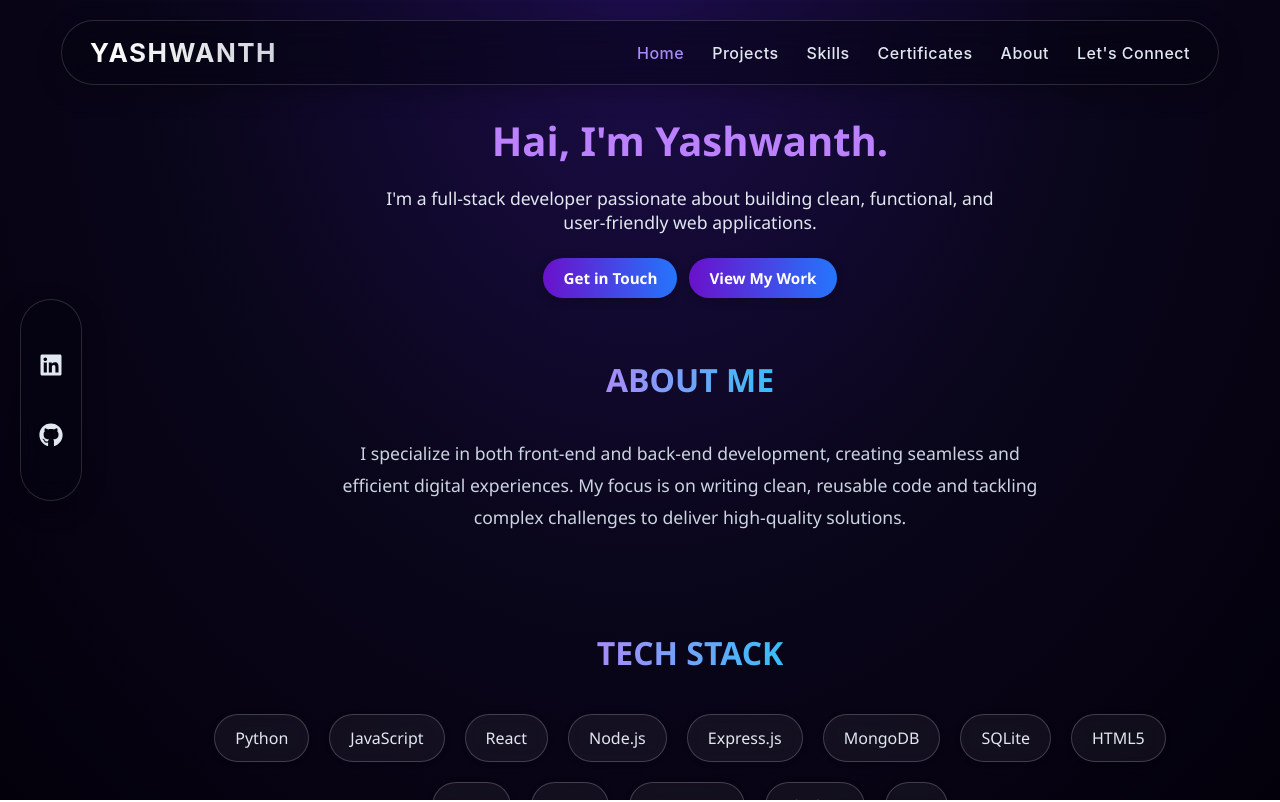
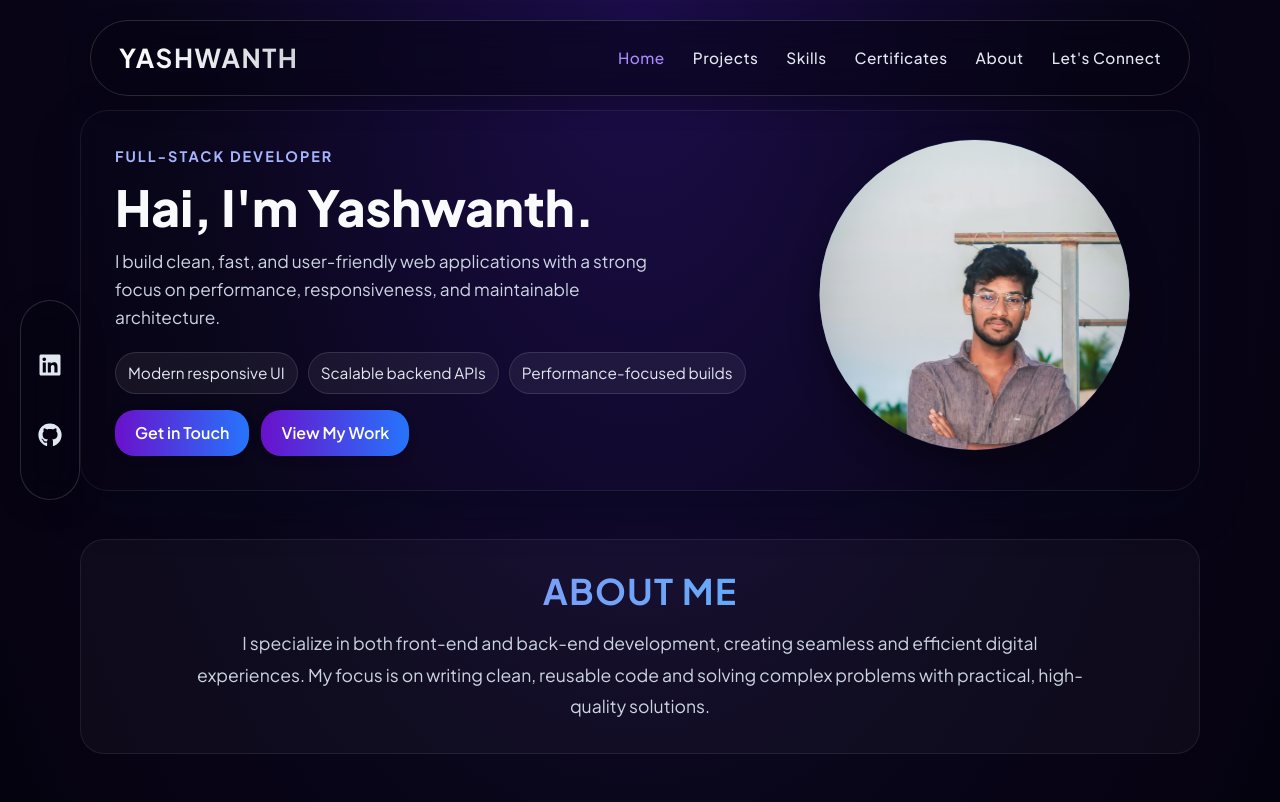
Before and after one commit to Yashwanth1943/Portofolio, a React (Create React App) app in the folder frontend/: page / in a window 1280 px wide. Shown: the top 802 px of the page. Built offline with nearby package versions, Linux system fonts and the light colour scheme.

Commit message:
Refine home hero UX, typography, and form behavior

```diff
--- a/frontend/src/App.scss
+++ b/frontend/src/App.scss
@@ -1,40 +1,22 @@
-html, body {
+html,
+body {
   margin: 0;
   padding: 0;
-  width: 100vw;
-  height: 100vh;
-  box-sizing: border-box;
+  width: 100%;
+  min-height: 100%;
   overflow-x: hidden;
   background: radial-gradient(at top, #1c0d4a, #0a061b, #03000b);
-  cursor: auto  ;
 }
 
-.portfolio-container {
-  width: 100%;
-  min-height: 100vh; /* Ensures full viewport height, no extra space */
-  margin: 0;
-  padding: 0;
+* {
   box-sizing: border-box;
-  background: linear-gradient(to right, #0d0b1f, #12002c);
 }
 
-.home-container {
+.app-container {
   width: 100%;
-  margin: 20px;
-  padding: 60px 20px 0 80px; /* top, right, bottom, left */
-  box-sizing: border-box;
-  font-family: 'Segoe UI', Tahoma, Geneva, Verdana, sans-serif;
-  color: #d8cfff;
+  min-height: 100vh;
 }
 
-.portfolio-container,
-.home-container {
-  overflow: hidden;
+.app-main {
+  width: 100%;
 }
-
-@media (max-width: 768px) {
-  .home-container {
-    padding-left: 0;
-    padding-top: 60px;
-  }
-}
--- a/frontend/src/components/First5Seconds/index.scss
+++ b/frontend/src/components/First5Seconds/index.scss
@@ -1,11 +1,3 @@
-/* Global styles for the body */
-body {
-  background-color: #121212;
-  color: #fff;
-  font-family: "Poppins", sans-serif;
-  margin: 0;
-}
-
 /* Container for centering content */
 .container {
   display: flex;
@@ -15,6 +7,7 @@ body {
   height: 100vh;
   width: 100vw;
   text-align: center;
+  color: #E2E8F0;
 
   /* Styles for individual items, nested inside container */
   .item {
--- a/frontend/src/components/Header/index.scss
+++ b/frontend/src/components/Header/index.scss
@@ -30,7 +30,7 @@
 
 /* Brand / Logo */
 .brand-text {
-  font-size: 26px;
+  font-size: clamp(1.1rem, 2.3vw, 1.625rem);
   font-weight: 700;
   background: linear-gradient(90deg, #ffffff, #d1d5db);
   -webkit-background-clip: text;
@@ -60,7 +60,7 @@
   color: #e2e8f0;
   text-decoration: none;
   font-weight: 500;
-  font-size: 1rem;
+  font-size: clamp(0.95rem, 1.2vw, 1.05rem);
   letter-spacing: 0.5px;
   transition: color 0.3s ease;
 }
@@ -132,7 +132,7 @@
   color: #e2e8f0;
   text-decoration: none;
   font-weight: 500;
-  font-size: 1.2rem;
+  font-size: clamp(1rem, 1.8vw, 1.2rem);
   letter-spacing: 0.5px;
   padding: 10px 20px;
   border-radius: 8px;
@@ -181,7 +181,7 @@
   }
 
   .brand-text {
-    font-size: 18px;
+    font-size: clamp(1rem, 3.2vw, 1.125rem);
   }
 
   .hamburger {
@@ -200,7 +200,7 @@
   }
 
   .mobile-nav .nav-link {
-    font-size: 1.1rem;
+    font-size: clamp(0.95rem, 2.8vw, 1.1rem);
     width: 100%;
     text-align: center;
   }
--- a/frontend/src/components/Home/index.jsx
+++ b/frontend/src/components/Home/index.jsx
@@ -1,4 +1,4 @@
-import React, { useEffect, useRef } from 'react';
+import React, { useEffect, useRef, useState } from 'react';
 import { gsap } from 'gsap';
 import { ScrollTrigger } from 'gsap/ScrollTrigger';
 import { NavLink } from 'react-router-dom';
@@ -7,7 +7,9 @@ import './index.scss';
 gsap.registerPlugin(ScrollTrigger);
 
 const HomePage = () => {
+  const [photoLoaded, setPhotoLoaded] = useState(true);
   const heroRef = useRef(null);
+  const heroPhotoRef = useRef(null);
   const aboutRef = useRef(null);
   const techRef = useRef(null);
 
@@ -19,92 +21,129 @@ const HomePage = () => {
       return;
     }
 
-    // --- GSAP CONTEXT (Strict Mode Safe) ---
     const ctx = gsap.context(() => {
-
-      // Hero Section Animation
       gsap.from(heroRef.current, {
         opacity: 0,
         y: 30,
         duration: 1,
-        ease: "power3.out",
+        ease: 'power3.out',
       });
 
-      // About Section Animation
+      gsap.from(heroPhotoRef.current, {
+        opacity: 0,
+        scale: 0.92,
+        y: 20,
+        duration: 1,
+        delay: 0.2,
+        ease: 'power3.out',
+      });
+
       gsap.from(aboutRef.current, {
         opacity: 0,
         y: 50,
         duration: 1.2,
-        ease: "power3.out",
+        ease: 'power3.out',
         scrollTrigger: {
           trigger: aboutRef.current,
-          start: "top 85%",
-        }
+          start: 'top 85%',
+        },
       });
 
-      // Tech Section Animation
       const techSection = techRef.current;
-
       const tl = gsap.timeline({
         scrollTrigger: {
           trigger: techSection,
-          start: "top 85%",
-        }
+          start: 'top 85%',
+        },
       });
 
-      tl.from(techSection.querySelector(".section-heading"), {
+      tl.from(techSection.querySelector('.section-heading'), {
         opacity: 0,
         y: 30,
         duration: 0.8,
-        ease: "power3.out"
+        ease: 'power3.out',
       });
 
       tl.from(
-        techSection.querySelectorAll(".chip"),
+        techSection.querySelectorAll('.chip'),
         {
           opacity: 0,
           y: 20,
           stagger: 0.08,
           duration: 0.5,
-          ease: "power2.out",
+          ease: 'power2.out',
         },
-        "-=0.2"
+        '-=0.2'
       );
     });
 
-    return () => ctx.revert(); // Clean, safe cleanup
+    return () => ctx.revert();
   }, []);
 
   return (
     <div className="home-container">
       <div className="home-sections">
+        <section ref={heroRef} className="hero-section">
+          <div className="hero-layout">
+            <div className="hero-copy">
+              <p className="hero-kicker">FULL-STACK DEVELOPER</p>
+              <h1 className="hero-heading">Hai, I&apos;m Yashwanth.</h1>
+              <p className="hero-subtitle">
+                I build clean, fast, and user-friendly web applications with a
+                strong focus on performance, responsiveness, and maintainable architecture.
+              </p>
 
-        {/* Hero Section */}
-        <section ref={heroRef} className="hero-section">
-          <h1 className="hero-heading">Hai, I'm Yashwanth.</h1>
-          <p className="hero-subtitle">
-            I'm a full-stack developer passionate about building
-            clean, functional, and user-friendly web applications.
-          </p>
+              <ul className="hero-highlights" aria-label="Core strengths">
+                <li>Modern responsive UI</li>
+                <li>Scalable backend APIs</li>
+                <li>Performance-focused builds</li>
+              </ul>
+
               <div className="hero-buttons">
                 <NavLink className="btn" to="/contact">Get in Touch</NavLink>
                 <NavLink className="btn" to="/projects">View My Work</NavLink>
               </div>
+            </div>
+
+            <figure
+              ref={heroPhotoRef}
+              className="hero-photo-frame"
+              aria-label="Yashwanth profile photo"
+            >
+              {photoLoaded ? (
+                <img
+                  className="hero-photo"
+                  src="/profile.jpg"
+                  alt="Yashwanth portrait"
+                  width="800"
+                  height="800"
+                  loading="eager"
+                  decoding="async"
+                  fetchPriority="high"
+                  sizes="(min-width: 1024px) 300px, (min-width: 768px) 32vw, 54vw"
+                  onError={() => setPhotoLoaded(false)}
+                />
+              ) : (
+                <div className="hero-photo-fallback" aria-hidden="true">YS</div>
+              )}
+            </figure>
+          </div>
         </section>
 
-        {/* About Section */}
         <section ref={aboutRef} className="about-section">
+          <div className="content-card">
             <h2 className="section-heading">About Me</h2>
             <p className="about-text">
               I specialize in both front-end and back-end development,
               creating seamless and efficient digital experiences. My focus
-            is on writing clean, reusable code and tackling complex
-            challenges to deliver high-quality solutions.
+              is on writing clean, reusable code and solving complex problems
+              with practical, high-quality solutions.
             </p>
+          </div>
         </section>
 
-        {/* Tech Section */}
         <section ref={techRef} className="tech-section">
+          <div className="content-card">
             <h2 className="section-heading">Tech Stack</h2>
             <ul className="tech-stack">
               <li className="chip">Python</li>
@@ -116,13 +155,11 @@ const HomePage = () => {
               <li className="chip">SQLite</li>
               <li className="chip">HTML5</li>
               <li className="chip">CSS3</li>
-            <li className="chip">SCSS</li>
-            <li className="chip">Bootstrap</li>
-            <li className="chip">Flexbox</li>
               <li className="chip">Git</li>
+              <li className="chip">Tailwind CSS</li>
             </ul>
+          </div>
         </section>
-
       </div>
     </div>
   );
--- a/frontend/src/components/Home/index.scss
+++ b/frontend/src/components/Home/index.scss
@@ -1,61 +1,86 @@
-/* Global Layout - Mobile-First */
 .home-container {
   width: 100%;
   min-height: 100vh;
-  padding: 50px 15px;
-  color: #E2E8F0;
-  font-family: 'Inter', sans-serif;
-  display: flex;
-  flex-direction: column;
+  padding: clamp(72px, 9vw, 110px) clamp(16px, 4vw, 48px);
+  color: #e2e8f0;
+  font-family: var(--font-sans);
+  box-sizing: border-box;
+}
+
+.home-sections {
+  width: min(1120px, 100%);
+  margin: 0 auto;
+  display: grid;
+  gap: clamp(24px, 4vw, 48px);
+}
+
+.hero-section {
+  border-radius: clamp(18px, 2.4vw, 28px);
+  padding: clamp(20px, 3vw, 34px);
+  // background:
+  //   radial-gradient(130% 160% at 90% 10%, rgba(59, 130, 246, 0.16), transparent 52%),
+  //   radial-gradient(120% 160% at 10% 90%, rgba(167, 139, 250, 0.12), transparent 50%),
+  //   rgba(255, 255, 255, 0.03);
+  border: 1px solid rgba(255, 255, 255, 0.08);
+  box-shadow: 0 18px 44px rgba(3, 6, 24, 0.45);
+}
+
+.hero-layout {
+  display: grid;
+  grid-template-columns: 1fr;
+  gap: clamp(20px, 3vw, 36px);
   align-items: center;
+}
+
+.hero-copy {
+  display: grid;
+  gap: 12px;
+  justify-items: center;
   text-align: center;
 }
 
-/* Sections */
-.home-sections {
-  display: flex;
-  flex-direction: column;
-  gap: 30px;
-  max-width: 1000px;
-  margin: 0 auto;
-  width: 100%;
-}
-
-/* Hero Section */
-.hero-section {
-  text-align: center;
-}
-
-@keyframes text-color-pulse {
-  0% {
-    color: #A78BFA;
-  }
-  50% {
-    color: #c57dff;
-  }
-  75% {
-  }
-  100% {
-    color: #38BDF8;
-  }
+.hero-kicker {
+  margin: 0;
+  letter-spacing: 0.14em;
+  font-weight: 700;
+  text-transform: uppercase;
+  font-size: clamp(0.72rem, 0.45vw + 0.62rem, 0.9rem);
+  color: #a5b4fc;
 }
 
 .hero-heading {
-  font-size: 40px;
-  margin-bottom: 12px;
-  font-weight: 600;
-  align-self: center;
-
-  animation: text-color-pulse 8s ease-in-out infinite;
+  margin: 0;
+  font-size: clamp(1.95rem, 4.4vw, 3.1rem);
+  line-height: 1.12;
+  font-weight: 800;
+  color: #f8fafc;
 }
 
 .hero-subtitle {
-  font-size: clamp(0.95rem, 2.5vw, 1.1rem);
-  margin-bottom: 24px;
-  max-width: 640px;
+  margin: 0;
+  max-width: 44ch;
+  color: #cbd5e1;
+  line-height: 1.62;
+  font-size: clamp(0.96rem, 0.42vw + 0.88rem, 1.08rem);
+}
+
+.hero-highlights {
+  margin: 8px 0 2px;
+  padding: 0;
+  list-style: none;
+  display: flex;
+  flex-wrap: wrap;
+  gap: 10px;
+  justify-content: center;
+}
+
+.hero-highlights li {
+  font-size: clamp(0.82rem, 0.45vw + 0.74rem, 0.96rem);
   color: #e2e8f0;
-  margin-left: auto;
-  margin-right: auto;
+  background: rgba(255, 255, 255, 0.06);
+  border: 1px solid rgba(255, 255, 255, 0.12);
+  border-radius: 999px;
+  padding: 8px 12px;
 }
 
 .hero-buttons {
@@ -63,14 +88,14 @@
   gap: 12px;
   flex-wrap: wrap;
   justify-content: center;
+  margin-top: 2px;
 }
 
-/* Buttons */
 .btn {
   padding: 10px 20px;
   border-radius: 20px;
   font-weight: 600;
-  font-size: 0.95rem;
+  font-size: clamp(0.9rem, 1.3vw, 1rem);
   cursor: pointer;
   color: #fff;
   background: linear-gradient(90deg, #6a11cb, #2575fc, #6a11cb);
@@ -79,149 +104,211 @@
   transition: background-position 0.4s ease, transform 0.3s ease, box-shadow 0.3s ease;
   box-shadow: 0 3px 10px rgba(0, 0, 0, 0.2);
   border: none;
-  outline: none;
   text-decoration: none;
+}
 
-  &:hover {
+.btn:hover {
   background-position: 100% 0%;
-    box-shadow: 0 6px 18px rgba(0, 0, 0, 0.25);
+  box-shadow: 0 8px 20px rgba(37, 117, 252, 0.3);
   transform: translateY(-2px);
+}
+
+@keyframes avatarFloat {
+  0%,
+  100% {
+    transform: translateY(0) scale(1);
+  }
+  50% {
+    transform: translateY(-6px) scale(1.01);
   }
 }
 
-/* Section Headings */
+@keyframes avatarGlowPulse {
+  0%,
+  100% {
+    opacity: 0.45;
+    transform: scale(1);
+  }
+  50% {
+    opacity: 0.72;
+    transform: scale(1.04);
+  }
+}
+
+.hero-photo-frame {
+  --avatar-y: 72%;
+  --avatar-scale: 1.16;
+
+  width: clamp(180px, 38vw, 300px);
+  aspect-ratio: 1 / 1;
+  margin: 0 auto;
+  padding: 6px;
+  border-radius: 50%;
+  background: linear-gradient(145deg, rgba(56, 189, 248, 0.42), rgba(167, 139, 250, 0.5));
+  box-shadow: 0 16px 32px rgba(0, 0, 0, 0.35);
+  display: grid;
+  place-items: center;
+  overflow: hidden;
+  position: relative;
+  isolation: isolate;
+  will-change: transform;
+  animation: avatarFloat 6s ease-in-out infinite;
+}
+
+.hero-photo-frame::before {
+  content: "";
+  position: absolute;
+  inset: -4px;
+  border-radius: 50%;
+  z-index: 0;
+  background: conic-gradient(
+    from 180deg,
+    rgba(56, 189, 248, 0.18),
+    rgba(167, 139, 250, 0.42),
+    rgba(56, 189, 248, 0.18)
+  );
+  filter: blur(8px);
+  animation: avatarGlowPulse 4.5s ease-in-out infinite;
+  pointer-events: none;
+}
+
+.hero-photo {
+  width: 100%;
+  height: 100%;
+  display: block;
+  object-fit: cover;
+  object-position: center var(--avatar-y);
+  transform: scale(var(--avatar-scale));
+  transform-origin: center var(--avatar-y);
+  transition: transform 0.35s ease;
+  border-radius: 50%;
+  position: relative;
+  z-index: 1;
+}
+
+.hero-photo-frame:hover .hero-photo {
+  transform: scale(calc(var(--avatar-scale) + 0.04));
+}
+
+.hero-photo-fallback {
+  width: 100%;
+  height: 100%;
+  border-radius: 50%;
+  display: grid;
+  place-items: center;
+  font-size: clamp(2.2rem, 5vw, 3rem);
+  font-weight: 800;
+  letter-spacing: 0.06em;
+  color: #f8fafc;
+  background: radial-gradient(circle at 30% 30%, #334155, #0f172a);
+  position: relative;
+  z-index: 1;
+}
+
+.content-card {
+  border-radius: clamp(16px, 2vw, 24px);
+  padding: clamp(18px, 2.8vw, 30px);
+  background: rgba(255, 255, 255, 0.03);
+  border: 1px solid rgba(255, 255, 255, 0.08);
+}
+
 .section-heading {
-  font-size: clamp(1.6rem, 5vw, 2rem);
-  margin: 0 0 20px 0;
+  margin: 0 0 16px;
+  font-size: clamp(1.5rem, 2.8vw, 2.2rem);
   font-weight: 700;
-  background: linear-gradient(90deg, #A78BFA, #38BDF8);
+  background: linear-gradient(90deg, #a78bfa, #38bdf8);
   -webkit-background-clip: text;
   -webkit-text-fill-color: transparent;
   background-clip: text;
   text-transform: uppercase;
+  letter-spacing: 0.04em;
   text-align: center;
 }
 
-/* About Section */
-.about-section {
+.about-section,
+.tech-section {
   width: 100%;
-  margin: 20px 0;
-  display: flex;
-  flex-direction: column;
-  justify-content: center;
-  align-items: center;
 }
 
 .about-text {
-  font-size: clamp(0.95rem, 2.5vw, 1.1rem);
+  margin: 0;
+  font-size: clamp(0.95rem, 0.45vw + 0.86rem, 1.1rem);
   line-height: 1.8;
-  max-width: 700px;
-  color: #CBD5E1;
-}
-
-/* Tech Section */
-.tech-section {
-  padding: 20px 20px;
-  min-height: 20vh;
-  display: flex;
-  flex-direction: column;
-  align-items: center;
-  justify-content: center;
-  background: transparent; // keep your theme background
-  margin-bottom: 100px;
-
+  color: #cbd5e1;
+  max-width: 70ch;
+  text-align: center;
+  margin-left: auto;
+  margin-right: auto;
 }
 
 .tech-stack {
   display: flex;
   flex-wrap: wrap;
   justify-content: center;
-    gap: 20px;
+  gap: 12px;
   list-style: none;
   padding: 0;
   margin: 0;
+}
 
 .chip {
-      padding: 12px 20px;
-      font-size: 1rem;
-      font-weight: 500;
+  padding: 10px 16px;
+  border-radius: 999px;
+  background: rgba(167, 139, 250, 0.12);
+  border: 1px solid rgba(167, 139, 250, 0.32);
   color: #e2e8f0;
-      background: rgba(255, 255, 255, 0.05);
-      border: 1px solid rgba(255, 255, 255, 0.2);
-      border-radius: 30px;
-      backdrop-filter: blur(10px);
-      -webkit-backdrop-filter: blur(10px);
-      transition: transform 0.3s ease, background 0.3s ease;
+  font-size: clamp(0.84rem, 0.45vw + 0.76rem, 0.96rem);
+  box-shadow: 0 1px 8px rgba(0, 0, 0, 0.16);
+  transition: transform 0.2s ease, box-shadow 0.2s ease, background 0.2s ease;
+}
 
-      &:hover {
-        transform: translateY(-4px);
-        background: rgba(167, 139, 250, 0.2);
+.chip:hover {
+  background: rgba(167, 139, 250, 0.22);
+  transform: translateY(-2px);
+  box-shadow: 0 4px 14px rgba(167, 139, 250, 0.28);
 }
+
+@media (min-width: 768px) {
+  .hero-layout {
+    grid-template-columns: minmax(0, 1.25fr) minmax(220px, 0.75fr);
+  }
+
+  .hero-copy {
+    justify-items: start;
+    text-align: left;
+  }
+
+  .hero-subtitle {
+    margin-left: 0;
+    margin-right: 0;
+  }
+
+  .hero-highlights,
+  .hero-buttons {
+    justify-content: flex-start;
+  }
+
+  .hero-photo-frame {
+    --avatar-y: 70%;
+    --avatar-scale: 1.14;
   }
 }
 
-.chip {
-  padding: 6px 12px;
-  border-radius: 8px;
-  background: rgba(167, 139, 250, 0.08);
-  border: 1px solid rgba(167, 139, 250, 0.2);
-  color: #c4b5fd;
-  font-size: 0.9rem;
-  transition: all 0.2s ease;
-  box-shadow: 0 1px 6px rgba(0, 0, 0, 0.1);
-  cursor: pointer;
-
-  &:hover {
-    background: rgba(167, 139, 250, 0.2);
-    transform: translateY(-1px);
-    box-shadow: 0 2px 10px rgba(167, 139, 250, 0.35);
-  }
-
-  a {
-    color: inherit;
-    text-decoration: none;
-    font-weight: 600;
+@media (min-width: 1024px) {
+  .hero-photo-frame {
+    width: clamp(240px, 24vw, 320px);
+    --avatar-y: 68%;
+    --avatar-scale: 1.12;
   }
 }
 
-/* --- Responsive Breakpoints --- */
-
-/* Tablet (>=768px) */
-@media (min-width: 768px) {
-  .home-container {
-    padding: 80px 40px;
-    align-items: flex-start;
-    text-align: center;
+@media (prefers-reduced-motion: reduce) {
+  .hero-photo-frame,
+  .hero-photo-frame::before {
+    animation: none;
   }
 
-  .hero-section,
-  .about-section,
-  .tech-section {
-    text-align: center;
-  }
-
-  .section-heading,
-  .hero-subtitle,
-  .hero-heading{
-    text-align: center;
-  }
-
-  .hero-buttons {
-    justify-content: center;
-  }
-
-  .tech-stack {
-    justify-content: center;
+  .hero-photo {
+    transition: none;
   }
 }
-
-/* Desktop (>=1024px) */
-@media (min-width: 1024px) {
-  .home-container {
-    padding: 100px 60px;
-  }
-
-  .home-sections {
-    gap: 40px;
-  }
-}
--- a/frontend/src/components/Projects/index.scss
+++ b/frontend/src/components/Projects/index.scss
@@ -1,16 +1,7 @@
-@import url('https://fonts.googleapis.com/css2?family=Poppins:wght@400;600;700&display=swap');
-
 :root {
   --accent: #64b5f6;
   --accent-strong: #42a5f5;
   --text: #e2e8f0;
-}
-
-body {
-  margin: 0;
-  font-family: 'Poppins', sans-serif;
-  background-color: #121212;
-  color: var(--text);
 }
 
 .projects-container {
@@ -20,10 +11,8 @@ body {
 }
 
 .projects-heading {
-  font-size: 30px;
+  font-size: clamp(1.75rem, 3.8vw, 2.25rem);
   text-align: center;
-  margin-bottom: 50px;
-  font-size: 30px;
   margin-bottom: 40px;
   background: linear-gradient(90deg, #A78BFA, #38BDF8);
   -webkit-background-clip: text;
@@ -67,14 +56,14 @@ body {
 }
 
 .project-title {
-  font-size: 1.5rem;
+  font-size: clamp(1.15rem, 2vw, 1.5rem);
   margin: 0 0 10px;
   font-weight: 600;
   color: var(--accent);
 }
 
 .project-description {
-  font-size: 0.9rem;
+  font-size: clamp(0.9rem, 1.2vw, 1rem);
   color: #ccc;
   line-height: 1.4;
   margin-bottom: 15px;
@@ -91,7 +80,7 @@ body {
   color: #fff;
   padding: 5px 10px;
   border-radius: 5px;
-  font-size: 0.8rem;
+  font-size: clamp(0.78rem, 1vw, 0.9rem);
 }
 
 .project-links {
@@ -139,16 +128,11 @@ body {
   .projects-container {
     padding: 60px 15px;
   }
+
   .projects-heading {
-    font-size: 26px;
     margin-bottom: 30px;
   }
-  .project-title {
-    font-size: 1.25rem;
-  }
-  .project-description {
-    font-size: 0.85rem;
-  }
+
   .project-links {
     flex-direction: column;
     align-items: center;
--- a/frontend/src/index.css
+++ b/frontend/src/index.css
@@ -1,13 +1,51 @@
+@import url("https://fonts.googleapis.com/css2?family=Plus+Jakarta+Sans:wght@400;500;600;700;800&display=swap");
+
+:root {
+  --font-sans: "Plus Jakarta Sans", "Segoe UI", "SF Pro Text", "Helvetica Neue", "Noto Sans", "Liberation Sans", Arial, sans-serif;
+  --font-mono: "Cascadia Mono", "SFMono-Regular", Menlo, Monaco, Consolas, "Liberation Mono", "Courier New", monospace;
+
+  --fs-body: clamp(0.98rem, 0.35vw + 0.92rem, 1.08rem);
+  --fs-small: clamp(0.85rem, 0.25vw + 0.8rem, 0.95rem);
+  --fs-h1: clamp(2rem, 2.4vw + 1.2rem, 3.1rem);
+  --fs-h2: clamp(1.6rem, 1.8vw + 1rem, 2.4rem);
+  --fs-h3: clamp(1.2rem, 1.2vw + 0.9rem, 1.6rem);
+}
+
 body {
   margin: 0;
-  font-family: -apple-system, BlinkMacSystemFont, 'Segoe UI', 'Roboto', 'Oxygen',
-    'Ubuntu', 'Cantarell', 'Fira Sans', 'Droid Sans', 'Helvetica Neue',
-    sans-serif;
+  font-family: var(--font-sans);
+  font-size: var(--fs-body);
+  line-height: 1.6;
   -webkit-font-smoothing: antialiased;
   -moz-osx-font-smoothing: grayscale;
+  text-rendering: optimizeLegibility;
+}
+
+h1 {
+  font-size: var(--fs-h1);
+  line-height: 1.15;
+}
+
+h2 {
+  font-size: var(--fs-h2);
+  line-height: 1.2;
+}
+
+h3 {
+  font-size: var(--fs-h3);
+  line-height: 1.3;
+}
+
+p,
+li,
+label,
+input,
+textarea,
+button,
+a {
+  font-size: var(--fs-body);
 }
 
 code {
-  font-family: source-code-pro, Menlo, Monaco, Consolas, 'Courier New',
-    monospace;
+  font-family: var(--font-mono);
 }
```
Also changed, not shown: frontend/src/App.jsx (+19 -2 lines), frontend/src/components/Contact/index.jsx (+23 -7 lines), frontend/src/components/Contact/index.scss (+9 -9 lines), frontend/src/components/Skills/index.scss (+4 -4 lines), frontend/public/profile.jpg (added), frontend/src/components/AsideBar/index.scss (line endings or trailing spaces). Lines whose indentation alone changed are shown as unchanged.
